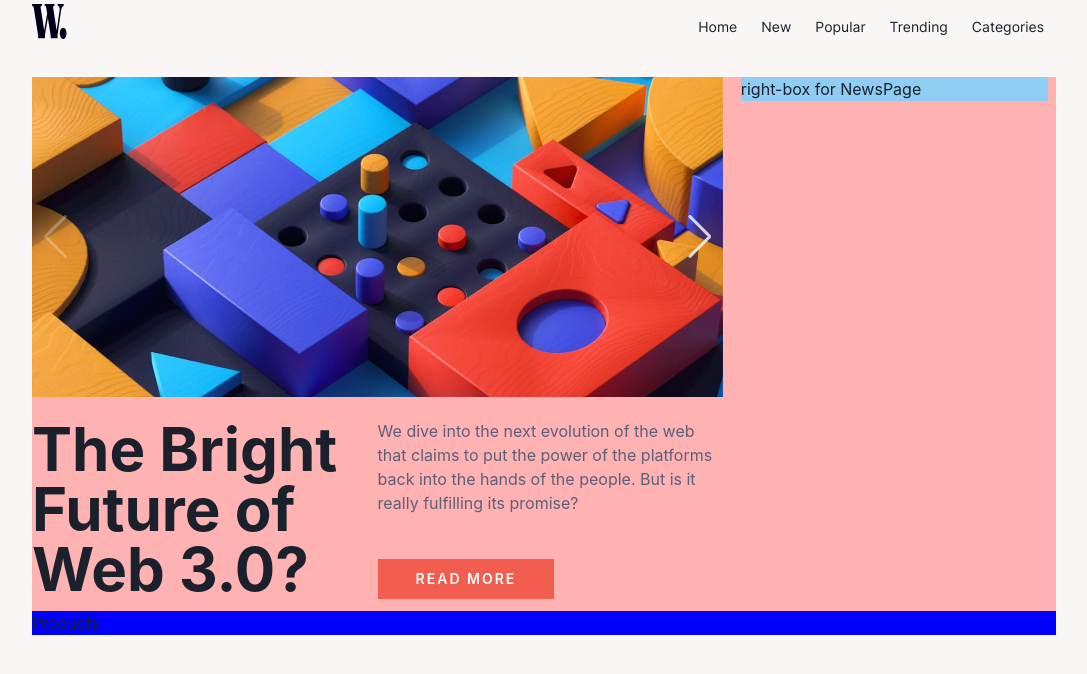
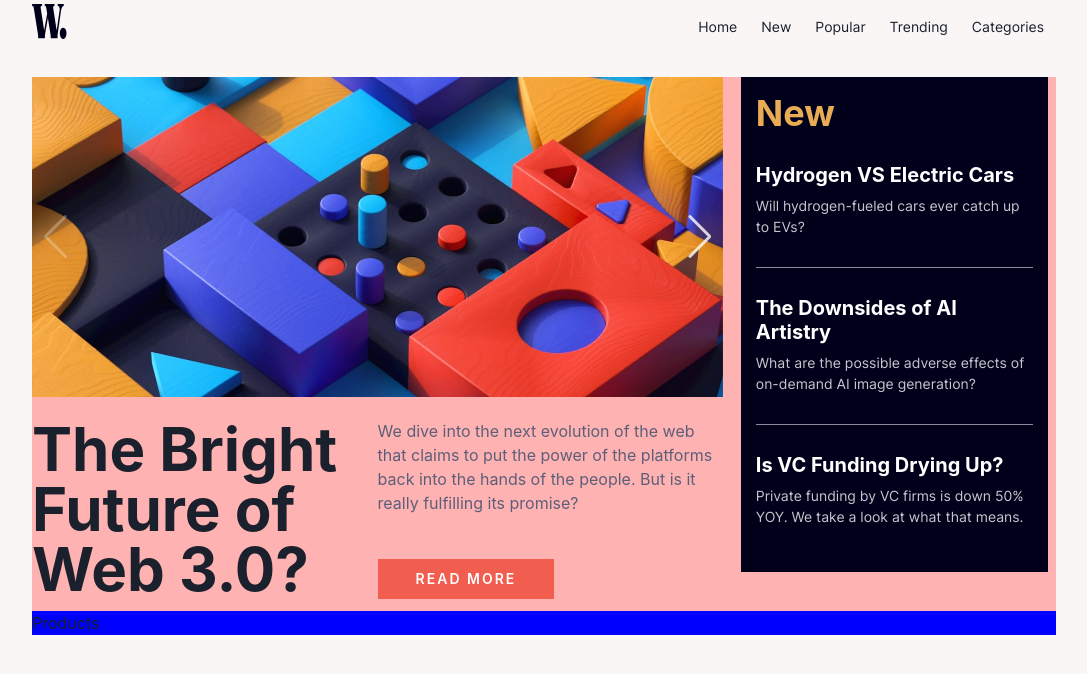
Before and after one commit to HongSourTheng/News-Hompage, a React (Vite) app: page / in a window 1280 px wide. Shown: the top 674 px of the page, without its empty margins (96-1183 px from the left). Built offline with nearby package versions, Linux system fonts and the light colour scheme.

Commit message:
Build Right Box News Need optimistic later

```diff
--- a/src/components/MenuBar.tsx
+++ b/src/components/MenuBar.tsx
@@ -16,7 +16,7 @@ const MenuBar = ({ menu }: Props) => {
         key={item.id}
         _hover={{
           transition: " 0.3s ease",
-          color: "hsl(35, 77%, 62%)",
+          color: "hsl(5, 85%, 63%)",
         }}
         fontFamily="inter-regular"
         fontSize="sm"
--- a/src/components/PopUpMenu.tsx
+++ b/src/components/PopUpMenu.tsx
@@ -40,7 +40,7 @@ const PopUpMenu = ({ toggle, onRemove }: Props) => {
                 <ListItem
                   _hover={{
                     transition: " 0.3s ease",
-                    color: "hsl(35, 77%, 62%)",
+                    color: "hsl(5, 85%, 63%)",
                   }}
                   fontFamily="inter-bold"
                   fontSize="md"
--- /dev/null
+++ b/src/data/news.ts
@@ -0,0 +1,18 @@
+const newsItem = [
+  {
+    id: 1,
+    title: "Hydrogen VS Electric Cars",
+    desc: "Will hydrogen-fueled cars ever catch up to EVs?",
+  },
+  {
+    id: 2,
+    title: "The Downsides of AI Artistry",
+    desc: "What are the possible adverse effects of on-demand AI image generation?",
+  },
+  {
+    id: 3,
+    title: "Is VC Funding Drying Up?",
+    desc: "Private funding by VC firms is down 50% YOY. We take a look at what that means.",
+  },
+];
+export default newsItem;
--- a/src/pages/HomePage.tsx
+++ b/src/pages/HomePage.tsx
@@ -1,9 +1,11 @@
-import { Box } from "@chakra-ui/react";
+import { Box, Divider, Heading, Text } from "@chakra-ui/react";
 
 import "swiper/css";
 import "swiper/css/navigation";
 import Responsive from "../components/Responsive";
 import AdsPage from "../components/AdsPage";
+import newsItem from "../data/news";
+import React from "react";
 const HomePage = () => {
   return (
     <>
@@ -20,11 +22,45 @@ const HomePage = () => {
         <Box
           w={{ base: "100%", md: "30%" }}
           height="auto"
-          backgroundColor="blue.200"
+          bg="hsl(240, 100%, 5%)"
           mr={2}
           float="left"
+          p="15px"
+          fontFamily="inter-regular"
         >
-          right-box for NewsPage
+          <Heading
+            as="h1"
+            size={{ base: "lg", lg: "xl" }}
+            color="hsl(35, 77%, 62%)"
+          >
+            New
+          </Heading>
+          {newsItem.map((item, i) => {
+            return (
+              <React.Fragment key={item.id}>
+                <Heading
+                  color="white"
+                  size="md"
+                  mt={7}
+                  cursor="pointer"
+                  _hover={{
+                    color: "hsl(35, 77%, 62%)",
+                    transition: "0.3s ease",
+                  }}
+                >
+                  {item.title}
+                </Heading>
+                <Text
+                  color="hsl(233, 8%, 79%)"
+                  m="8px 0px 30px 0"
+                  fontSize="sm"
+                >
+                  {item.desc}
+                </Text>
+                {i === 2 ? "" : <Divider />}
+              </React.Fragment>
+            );
+          })}
         </Box>
         <Box
           mt={1}
```
